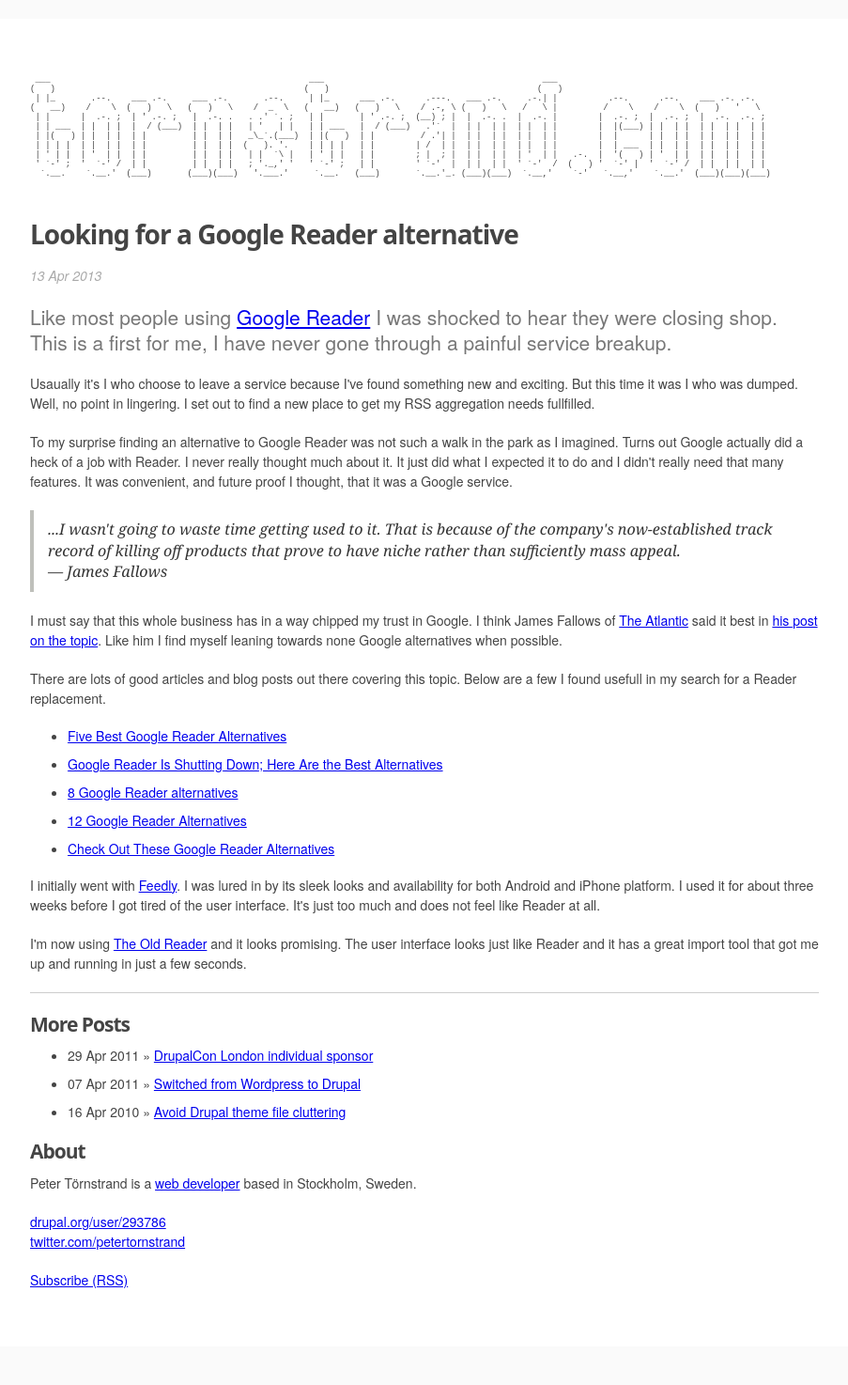
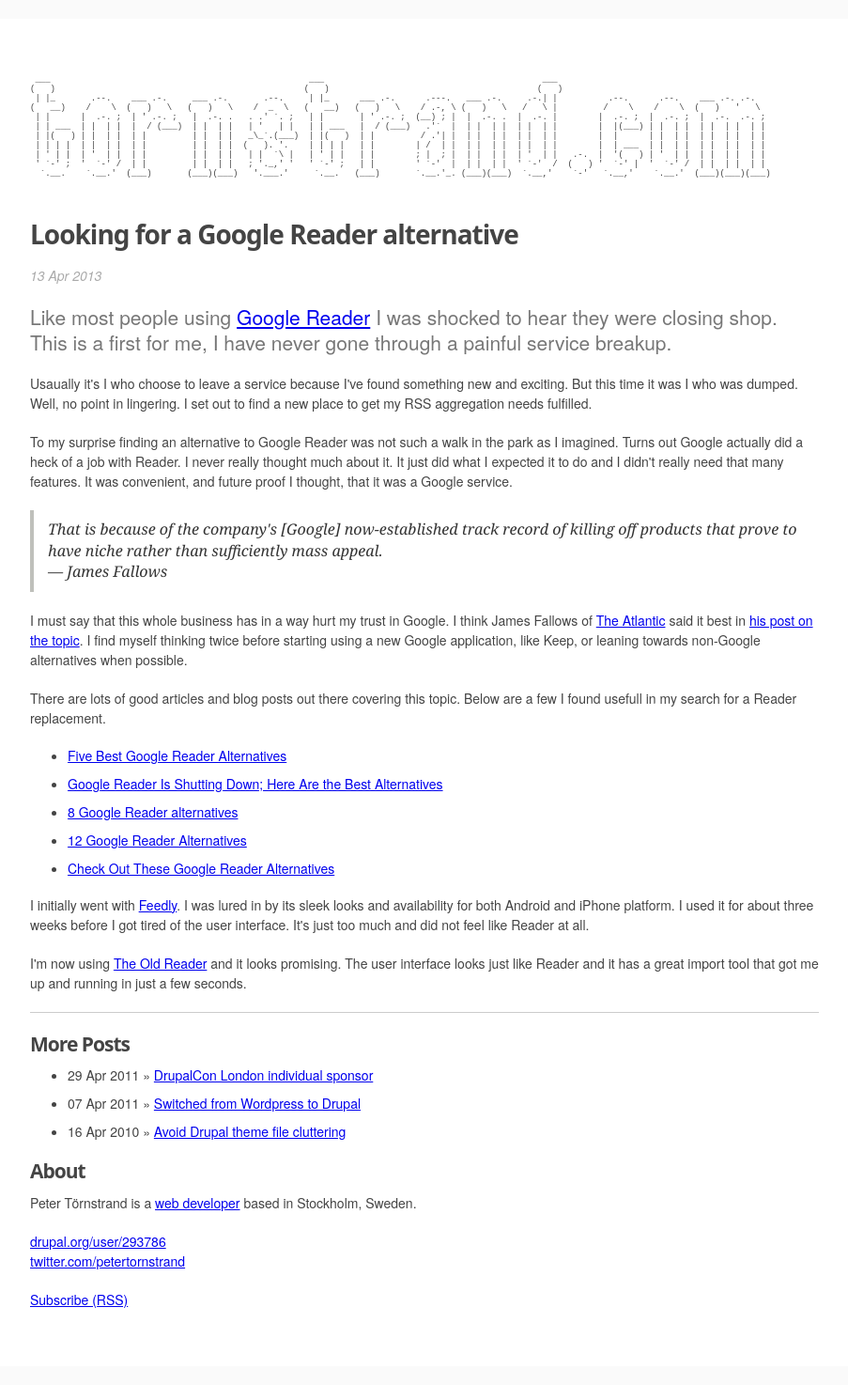
Before and after one commit to petertornstrand/tornstrand.com, a Jekyll site: the page built from _posts/2013-04-13-looking-for-a-google-reader-alternative.html, in a window 1280 px wide. Shown: the whole page at 94% size, without its empty margins (188-1091 px from the left). Built offline with Jekyll 4.4.1, drawn with Linux system fonts in a browser that asks for light colours; some web fonts are replaced; Markdown is read by kramdown in place of the engine named in the settings; comment, search, counter and statistics services are not loaded; before the commit the page ends 1453 px from its top, so only the background shows below that.

Commit message:
Fixed typos.

```diff
--- a/_posts/2013-04-13-looking-for-a-google-reader-alternative.html
+++ b/_posts/2013-04-13-looking-for-a-google-reader-alternative.html
@@ -6,13 +6,13 @@
 
 <p class="lead">Like most people using <a href="https://www.google.se/reader">Google Reader</a> I was shocked to hear they were closing shop. This is a first for me, I have never gone through a painful service breakup.</p>
 
-<p>Usaually it's I who choose to leave a service because I've found something new and exciting. But this time it was I who was dumped. Well, no point in lingering. I set out to find a new place to get my RSS aggregation needs fullfilled.</p>
+<p>Usaually it's I who choose to leave a service because I've found something new and exciting. But this time it was I who was dumped. Well, no point in lingering. I set out to find a new place to get my RSS aggregation needs fulfilled.</p>
 
 <p>To my surprise finding an alternative to Google Reader was not such a walk in the park as I imagined. Turns out Google actually did a heck of a job with Reader. I never really thought much about it. It just did what I expected it to do and I didn't really need that many features. It was convenient, and future proof I thought, that it was a Google service.</p>
 
-<blockquote>...I wasn't going to waste time getting used to it. That is because of the company's now-established track record of killing off products that prove to have niche rather than sufficiently mass appeal.<br>&mdash; James Fallows</blockquote>
+<blockquote>That is because of the company's [Google] now-established track record of killing off products that prove to have niche rather than sufficiently mass appeal.<br>&mdash; James Fallows</blockquote>
 
-<p>I must say that this whole business has in a way chipped my trust in Google. I think James Fallows of <a href="http://www.theatlantic.com/">The Atlantic</a> said it best in <a href="http://www.theatlantic.com/technology/archive/2013/03/finale-for-now-on-googles-self-inflicted-trust-problem/274286/">his post on the topic</a>. Like him I find myself leaning towards none Google alternatives when possible.</p>
+<p>I must say that this whole business has in a way hurt my trust in Google. I think James Fallows of <a href="http://www.theatlantic.com/">The Atlantic</a> said it best in <a href="http://www.theatlantic.com/technology/archive/2013/03/finale-for-now-on-googles-self-inflicted-trust-problem/274286/">his post on the topic</a>. I find myself thinking twice before starting using a new Google application, like Keep, or leaning towards non-Google alternatives when possible.</p>
 
 <p>There are lots of good articles and blog posts out there covering this topic. Below are a few I found usefull in my search for a Reader replacement.</p>
 
@@ -24,6 +24,6 @@
   <li><a href="http://mashable.com/2013/03/14/google-reader-alternatives/">Check Out These Google Reader Alternatives</a></li>
 </ul>
 
-<p>I initially went with <a href="http://www.feedly.com/">Feedly</a>. I was lured in by its sleek looks and availability for both Android and iPhone platform. I used it for about three weeks before I got tired of the user interface. It's just too much and does not feel like Reader at all.</p>
+<p>I initially went with <a href="http://www.feedly.com/">Feedly</a>. I was lured in by its sleek looks and availability for both Android and iPhone platform. I used it for about three weeks before I got tired of the user interface. It's just too much and did not feel like Reader at all.</p>
 
 <p>I'm now using <a href="http://theoldreader.com/">The Old Reader</a> and it looks promising. The user interface looks just like Reader and it has a great import tool that got me up and running in just a few seconds.</p>
```
